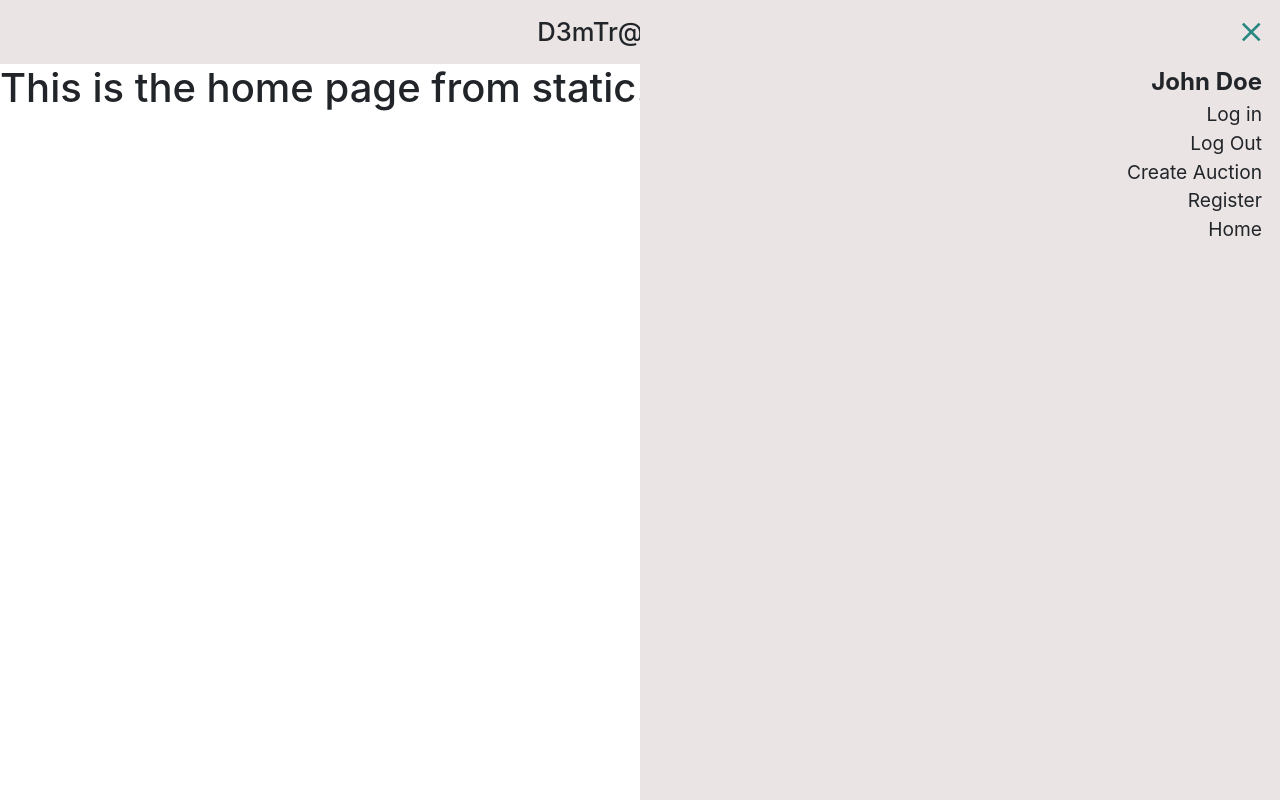
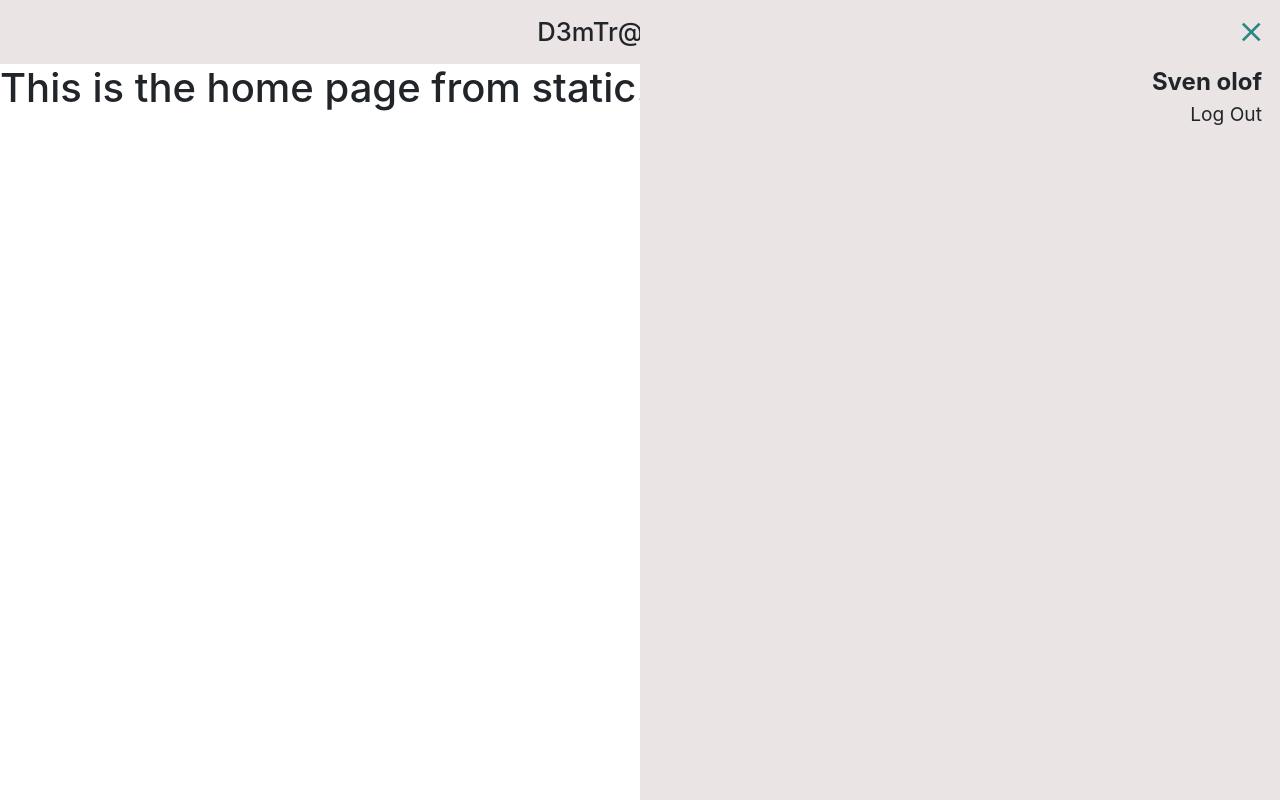
Before and after one commit to smartywebdev0119/spring-market-bidding, a Vue app in the folder src/main/resources/frontend/: page / in a window 1280 px wide. Both pictures are taken after a click on the icon "menu". Built offline with nearby package versions, Linux system fonts and the light colour scheme.

Commit message:
Playing around with store and user existing or not.

```diff
--- a/src/main/resources/frontend/src/components/SliderMenu.vue
+++ b/src/main/resources/frontend/src/components/SliderMenu.vue
@@ -4,11 +4,11 @@
       <i class="material-icons" @click="toggleMenu">clear</i>
     </div>
     <div class="user">
-      John Doe
+      {{user}}
     </div>
     <div>
-      <div class="menu-item" v-for="(menuItem, i) in menuItems" :key="i">
-        {{ menuItem }}
+      <div class="menu-item" v-show="user && menuItem.route == '/log-out'" v-for="(menuItem, i) in menuItems" :key="i">
+        {{ menuItem.title }}
       </div>
     </div>
   </div>
@@ -18,7 +18,20 @@
 import { Vue, Component } from "vue-property-decorator";
 @Component
 export default class SliderMenu extends Vue {
-  menuItems = ["Log in", "Log Out", "Create Auction", "Register", "Home"];
+  menuItems = [
+    { title: "Log In", route: "/log-in" },
+    { title: "Log Out", route: "/log-out" },
+    { title: "Create Auction", route: "/create-auction" },
+    { title: "Register", route: "/register" },
+    { title: "Home", route: "/" },
+  ];
+
+
+  get user() {
+    return this.$store.state.user;
+  }
+
+  // Fix what to show depending on logged in or not.
 
   toggleMenu() {
     this.$emit("toggleSlider");
--- a/src/main/resources/frontend/src/store/index.js
+++ b/src/main/resources/frontend/src/store/index.js
@@ -5,6 +5,8 @@ Vue.use(Vuex)
 
 export default new Vuex.Store({
   state: {
+   user: "Sven olof",
+
   },
   mutations: {
   },
```
